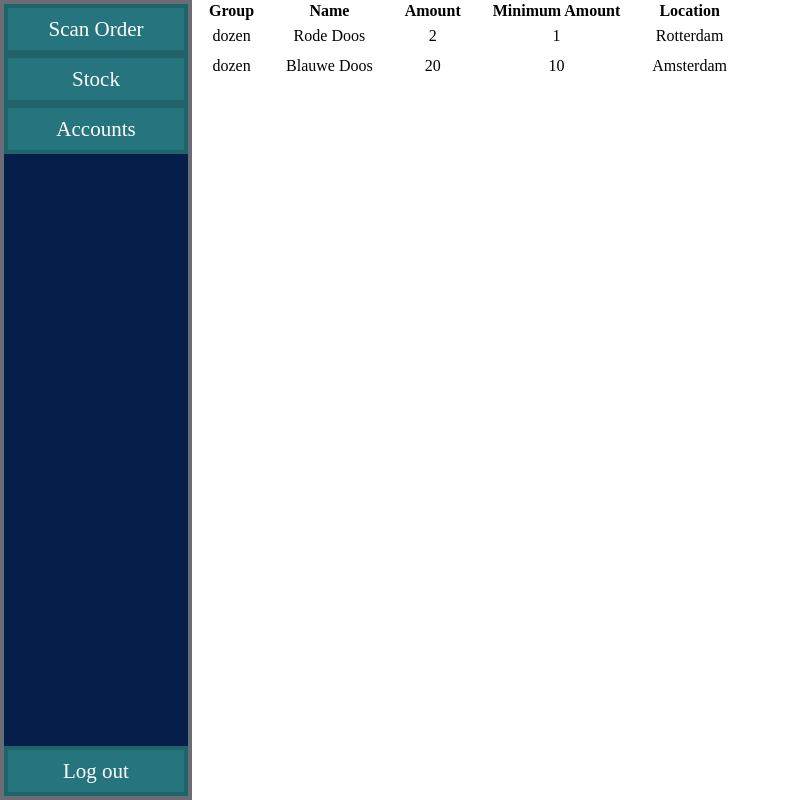
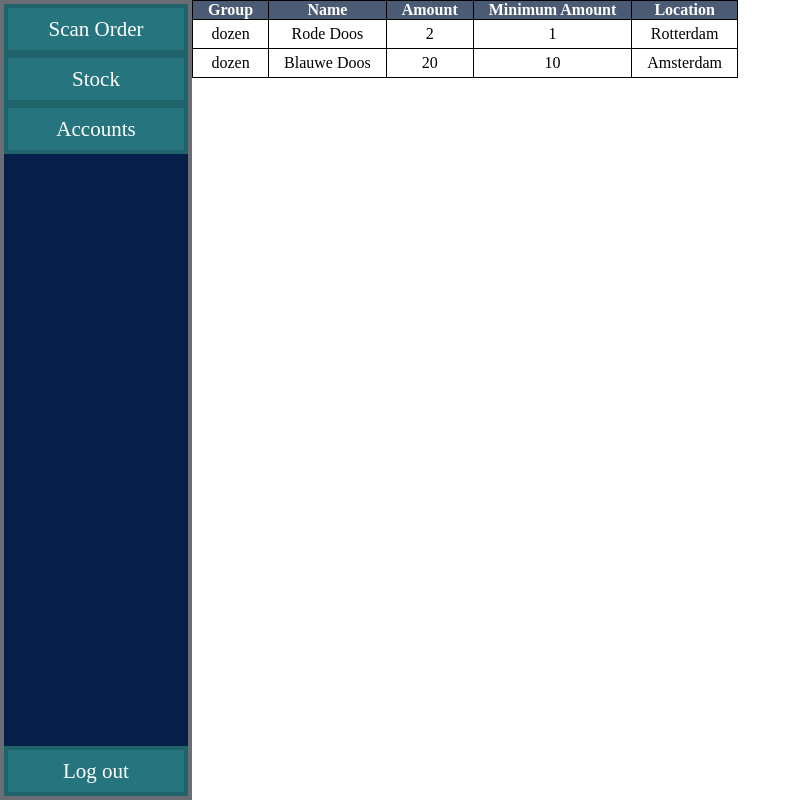
Before and after one commit to DaaromThomas/FrontendVdLelie_Angular, an Angular app: page /stock in a window 1280 px wide. Shown: the whole page, without its empty margins (0-797 px from the left). Built offline with nearby package versions, Linux system fonts and the light colour scheme.

Commit message:
changed some styling

```diff
--- a/src/app/stock/stock.component.css
+++ b/src/app/stock/stock.component.css
@@ -4,5 +4,21 @@ td {
 }
 
 th {
+    background-color: #4a5b73;
+    color: white;
     padding: 0px 15px;
 }
+
+table, th, td {
+    border: 1px solid black;
+    border-collapse: collapse;
+}
+
+tr:hover {
+    background-color: #60c9b3;
+}
+
+td.editable:hover{
+    background-color: #2c636c;
+    color: white;
+}
--- a/src/app/stock/stock.component.html
+++ b/src/app/stock/stock.component.html
@@ -10,8 +10,8 @@
         <tr>
             <td>{{product.getGroup()}}</td>
             <td>{{product.getName()}}</td>
-            <td>{{product.getAmountInStock()}}</td>
-            <td>{{product.getMinAmount()}}</td>
+            <td class="editable" contenteditable="true">{{product.getAmountInStock()}}</td>
+            <td class="editable" contenteditable="true">{{product.getMinAmount()}}</td>
             <td>{{product.getLocation()}}</td>
         </tr>
     } @empty {
```
